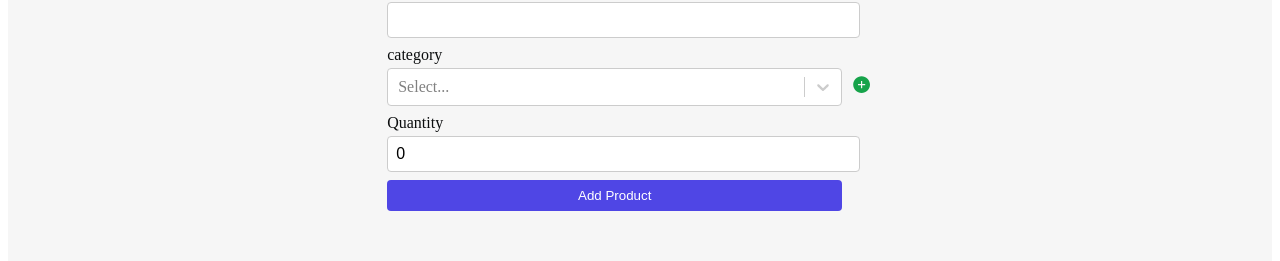
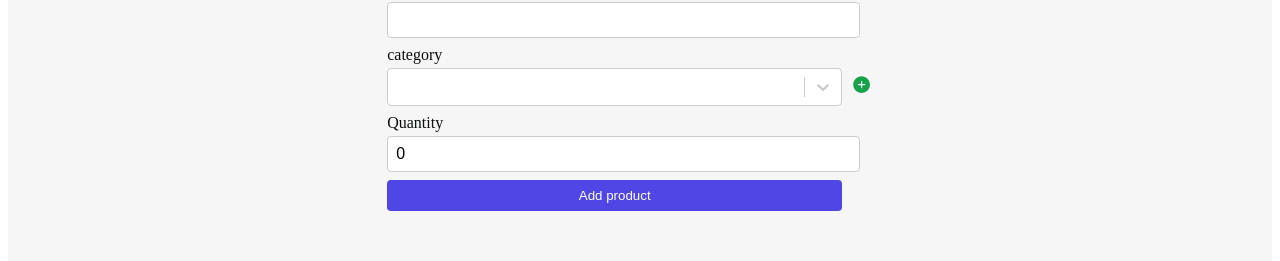
Before and after one commit to yousef-bigdeli/store-management, a React (Create React App) app: page / in a window 1280 px wide. Shown: the part 221-482 px from the top of the page. Built offline with nearby package versions, Linux system fonts and the light colour scheme; the HTML template or start-up script is replaced by a standard one.

Commit message:
Refactoring product actions

```diff
--- a/src/components/ProductForm.js
+++ b/src/components/ProductForm.js
@@ -3,85 +3,84 @@ import Select from "react-select";
 import { AiFillPlusCircle } from "react-icons/ai";
 import CategoryForm from "./CategoryForm/CategoryForm";
 import { getAllCategoryOptions } from "../services/CategoryActions";
-import {
-  useProductDispatcher,
-  useProductEdit,
-  useProductSetEdit,
-} from "../context/ProductProvider";
+import { useProduct, useProductDispatcher } from "../context/ProductProvider";
 import { getProductById } from "../services/ProductActions";
 
+const initialProduct = {
+  name: "",
+  quantity: 0,
+  category: { value: "", label: "" },
+};
+
 const ProductForm = () => {
-  const [product, setProduct] = useState({ name: "", quantity: 0 });
-  const [selectedOption, setSelectedOption] = useState(null);
-  const [isShowModal, setIsShowModal] = useState(false);
-  const [options, setOptions] = useState(getAllCategoryOptions());
+  const [product, setProduct] = useState(initialProduct);
+  const [isShowModal, setIsShowModal] = useState(false); // Show category form in a modal window
+  const [options, setOptions] = useState(getAllCategoryOptions()); // Get From localstorage
+  const productEditId = useProduct().editId;
   const productDispatch = useProductDispatcher();
-  const editId = useProductEdit();
-  const setEditId = useProductSetEdit();
-  const nameRef = useRef();
+  const nameInputRef = useRef();
 
-  const handleInputChanges = (e) => {
+  const changeInputHandler = (e) => {
     setProduct((prevState) => ({
       ...prevState,
       [e.target.name]: e.target.value,
     }));
   };
 
-  const handleSelectChanges = (selectedValue) => {
-    setSelectedOption(selectedValue);
+  const changeSelectHandler = (selectedValue) => {
+    setProduct({ ...product, category: selectedValue });
   };
 
-  const handleModal = () => {
+  const showModalHandler = () => {
     setIsShowModal((prevState) => !prevState);
     setOptions(getAllCategoryOptions());
   };
 
-  const productSubmitHandler = (e) => {
+  const formSubmitHandler = (e) => {
     e.preventDefault();
-    const data =
-      editId > 0
-        ? { ...product, category: selectedOption.value, id: editId }
-        : { ...product, category: selectedOption.value };
-    let action =
-      editId > 0 ? { type: "editProduct", data } : { type: "setProduct", data };
+    const action = productEditId
+      ? { type: "editProduct", data: { ...product, id: productEditId } }
+      : { type: "setProduct", data: { ...product } };
     productDispatch(action);
-    setProduct({ name: "", quantity: 0 });
-    setSelectedOption(null);
-    setEditId(0);
-    nameRef.current.focus();
+    setProduct(initialProduct);
+    nameInputRef.current.focus();
   };
 
   useEffect(() => {
-    if (editId > 0) {
-      const data = getProductById(editId)[0];
-      setProduct({ name: data.name, quantity: data.quantity });
-      setSelectedOption({ value: data.category, label: data.category });
+    if (productEditId > 0) {
+      const { name, quantity, category } = getProductById(productEditId);
+      setProduct({
+        name: name,
+        quantity: quantity,
+        category: { value: category, label: category },
+      });
     }
-  }, [editId]);
+  }, [productEditId]);
 
   return (
     <section className="flex-column">
       <h2>Add new product</h2>
-      <form className="product-form" onSubmit={productSubmitHandler}>
+      <form className="product-form" onSubmit={formSubmitHandler}>
         <label htmlFor="name">Name</label>
         <input
           type="text"
           id="name"
           name="name"
           className="form-input"
-          onChange={(e) => handleInputChanges(e)}
+          onChange={(e) => changeInputHandler(e)}
           value={product.name}
-          ref={nameRef}
+          ref={nameInputRef}
         />
         <label htmlFor="cat">category</label>
         <div className="category">
           <Select
-            value={selectedOption}
-            onChange={handleSelectChanges}
+            value={product.category}
+            onChange={changeSelectHandler}
             options={options}
             id="cat"
             className="category__select"
           />
+          {/* Button for show modal */}
           <button
             className="add-btn"
             type="button"
@@ -96,15 +95,31 @@ const ProductForm = () => {
           id="quantity"
           name="quantity"
           className="form-input"
-          onChange={(e) => handleInputChanges(e)}
+          onChange={(e) => changeInputHandler(e)}
           value={product.quantity}
         />
         <button type="submit" className="submit-btn">
-          Add Product
+          {productEditId ? "Update prodcut" : "Add product"}
         </button>
+        {productEditId > 0 && (
+          <button
+            type="button"
+            className="cancel-btn"
+            onClick={() => {
+              setProduct(initialProduct);
+              productDispatch({ type: "setEditId", data: { id: 0 } });
+            }}
+            style={{ width: "90%", marginTop: "8px" }}
+          >
+            Cancel
+          </button>
+        )}
       </form>
       {isShowModal && (
-        <CategoryForm isShowModal={isShowModal} handleModal={handleModal} />
+        <CategoryForm
+          isShowModal={isShowModal}
+          showModalHandler={showModalHandler}
+        />
       )}
     </section>
   );
--- a/src/components/ProductList.js
+++ b/src/components/ProductList.js
@@ -1,19 +1,13 @@
-import {
-  useProduct,
-  useProductDispatcher,
-  useProductSetEdit,
-} from "../context/ProductProvider";
+import { useProduct, useProductDispatcher } from "../context/ProductProvider";
 import { AiFillEdit, AiFillDelete } from "react-icons/ai";
-import SearchProducts from './SearchProducts';
+import SearchProducts from "./SearchProducts";
 
 const ProductList = () => {
-  const products = useProduct();
+  const products = useProduct().products;
   const productDispatch = useProductDispatcher();
-  const setEditId = useProductSetEdit();
 
-  const deleteHandler = (id) => {
-    const data = { id };
-    const action = { type: "deleteProduct", data };
+  const productChangesHandler = (e, id) => {
+    const action = { type: e.currentTarget.id, data: { id } };
     productDispatch(action);
   };
 
@@ -21,6 +15,7 @@ const ProductList = () => {
     <section className="flex-column">
       <h2>Product List</h2>
       <SearchProducts />
+      {/* TODO: Add sort and filter by category */}
       <table className="product-table">
         <thead>
           <tr className="product-table__head">
@@ -41,13 +36,15 @@ const ProductList = () => {
               <td>
                 <button
                   className="product-table__btn edit"
-                  onClick={() => setEditId(item.id)}
+                  id="setEditId"
+                  onClick={(e) => productChangesHandler(e, item.id)}
                 >
                   <AiFillEdit />
                 </button>
                 <button
                   className="product-table__btn delete"
-                  onClick={() => deleteHandler(item.id)}
+                  id="deleteProduct"
+                  onClick={(e) => productChangesHandler(e, item.id)}
                 >
                   <AiFillDelete />
                 </button>
--- a/src/context/ProductProvider.js
+++ b/src/context/ProductProvider.js
@@ -1,10 +1,4 @@
-import {
-  createContext,
-  useContext,
-  useEffect,
-  useReducer,
-  useState,
-} from "react";
+import { createContext, useContext, useReducer } from "react";
 import {
   getAllProducts,
   setNewProduct,
@@ -12,62 +6,65 @@ import {
   updateProduct,
 } from "../services/ProductActions";
 
-let productsData = getAllProducts();
+const initialState = {
+  products: getAllProducts(),
+  editId: 0,
+};
 
 const ProductContext = createContext();
 const ProductContextDispatcher = createContext();
-const ProductEditContext = createContext();
-const ProductSetEditContext = createContext();
 
-const reducer = (products, { type, data }) => {
-  const allProducts = [...productsData];
-
+const reducer = (state, { type, data }) => {
   switch (type) {
     case "setProduct": {
-      const id =
-        products.reduce(
+      const newId =
+        state.products.reduce(
           (maxId, item) => (maxId > item.id ? maxId : item.id),
           0
         ) + 1;
-      const newProduct = { id, ...data };
-      allProducts.push(newProduct);
-      setNewProduct(allProducts);
-      return getAllProducts();
+      setNewProduct([
+        ...state.products,
+        { id: newId, ...data, category: data.category.value },
+      ]);
+      return { ...state, products: getAllProducts() };
     }
+
     case "deleteProduct": {
       deleteProduct(data.id);
-      return getAllProducts();
+      return { ...state, products: getAllProducts() };
     }
+
+    case "setEditId": {
+      // To put an item into the product form when the user wants to edit it (set product id in the state)
+      return { ...state, editId: data.id };
+    }
+
     case "editProduct": {
-      updateProduct(data);
-      return getAllProducts();
+      updateProduct({ ...data, category: data.category.value });
+      return { products: getAllProducts(), editId: 0 };
     }
+
     case "search": {
-      const title = data.title;
-      return allProducts.filter((item) => item.name.includes(title));
+      return {
+        ...state,
+        products: getAllProducts().filter((item) =>
+          item.name.includes(data.title)
+        ),
+      };
     }
 
     default:
-      return products;
+      return state;
   }
 };
 
 const ProductProvider = ({ children }) => {
-  const [product, dispatcher] = useReducer(reducer, productsData);
-  const [editId, setEditId] = useState(0);
-
-  useEffect(() => {
-    productsData = getAllProducts(); // Update new product
-  }, [product]);
+  const [product, dispatcher] = useReducer(reducer, initialState);
 
   return (
     <ProductContext.Provider value={product}>
       <ProductContextDispatcher.Provider value={dispatcher}>
-        <ProductEditContext.Provider value={editId}>
-          <ProductSetEditContext.Provider value={setEditId}>
-            {children}
-          </ProductSetEditContext.Provider>
-        </ProductEditContext.Provider>
+        {children}
       </ProductContextDispatcher.Provider>
     </ProductContext.Provider>
   );
@@ -76,5 +73,3 @@ const ProductProvider = ({ children }) => {
 export default ProductProvider;
 export const useProduct = () => useContext(ProductContext);
 export const useProductDispatcher = () => useContext(ProductContextDispatcher);
-export const useProductEdit = () => useContext(ProductEditContext);
-export const useProductSetEdit = () => useContext(ProductSetEditContext);
--- a/src/services/ProductActions.js
+++ b/src/services/ProductActions.js
@@ -15,7 +15,6 @@ const deleteProduct = (id) => {
 };
 
 const updateProduct = (data) => {
-  console.log(data);
   const products = getAllProducts().map((item) =>
     item.id === data.id ? data : item
   );
@@ -23,7 +22,7 @@ const updateProduct = (data) => {
 };
 
 const getProductById = (id) => {
-  return getAllProducts().filter((item) => item.id === id);
+  return getAllProducts().find((item) => item.id === id);
 };
 
 export {
```
